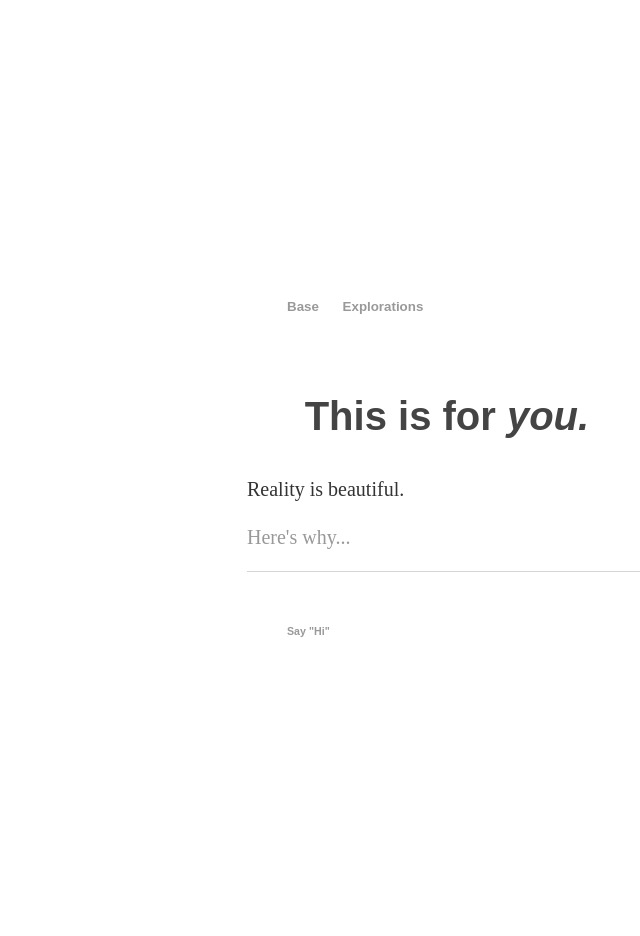
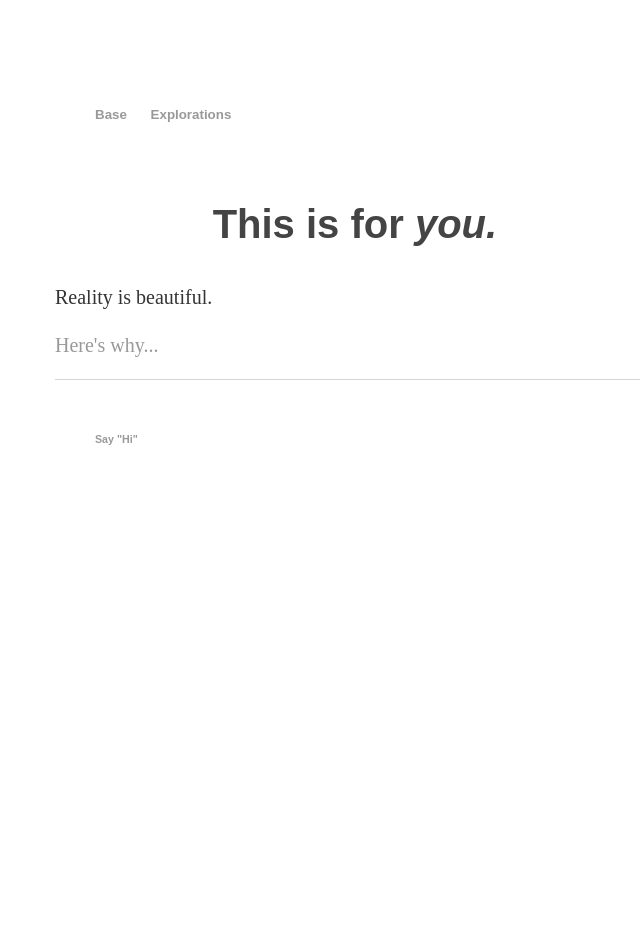
Before and after one commit to ray-dorai/ray-dorai.github.io, a Jekyll site: the page built from index.html, in a window 1280 px wide. Shown: the whole page, without its empty margins (9-649 px from the left). Built offline with Jekyll 4.4.1, drawn with Linux system fonts in a browser that asks for light colours; after the commit the page ends 900 px from its top, so only the background shows below that.

Commit message:
Update main.css

```diff
--- a/css/main.css
+++ b/css/main.css
@@ -1,8 +1,8 @@
 
 body {
-    margin: 20vw;
+    margin: 5vw;
     font-family: 'Fjord One', serif;
-    max-width: 60ch;
+    max-width: 90ch;
     line-height: 1.6;
     font-size: smaller;
     color: #444;
```
